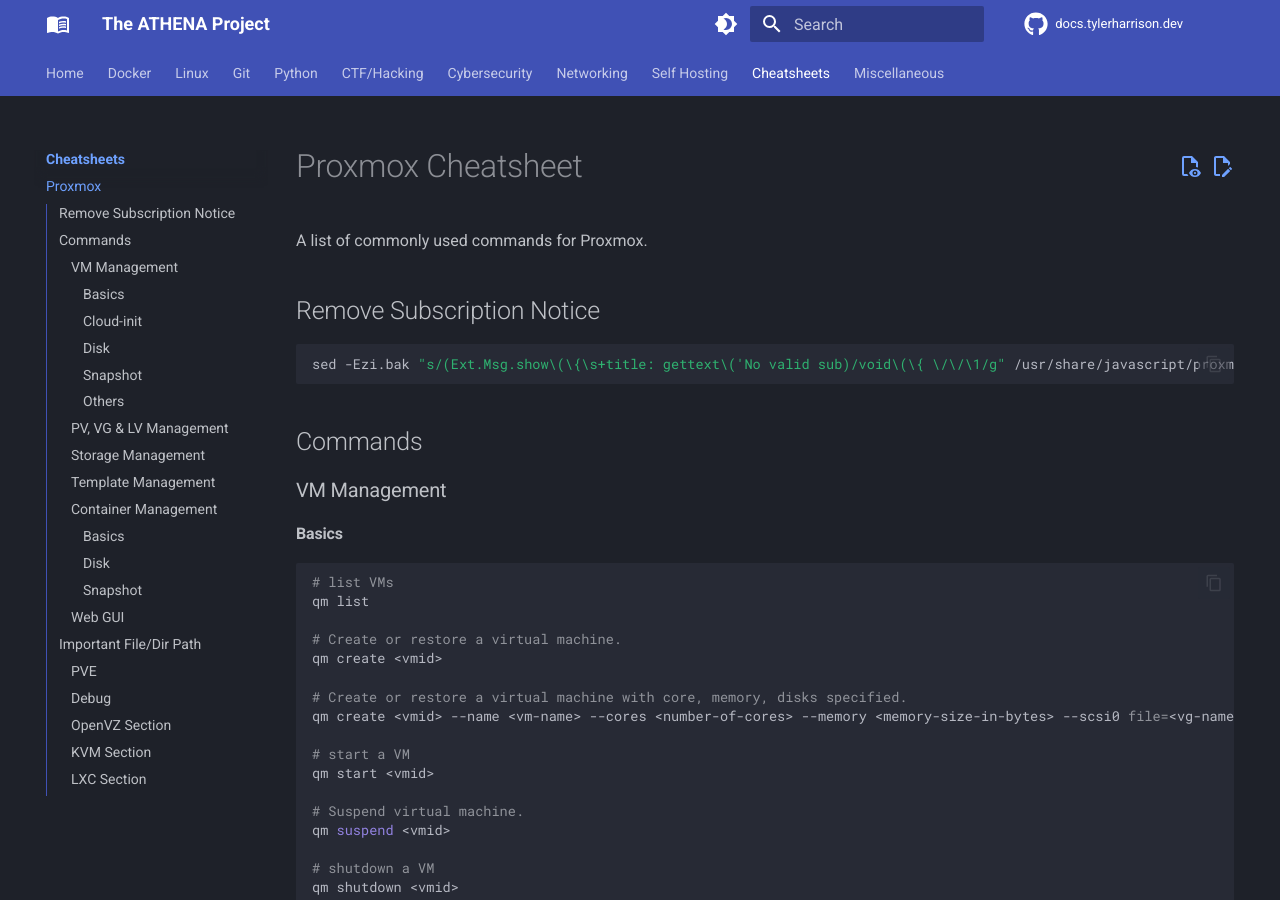
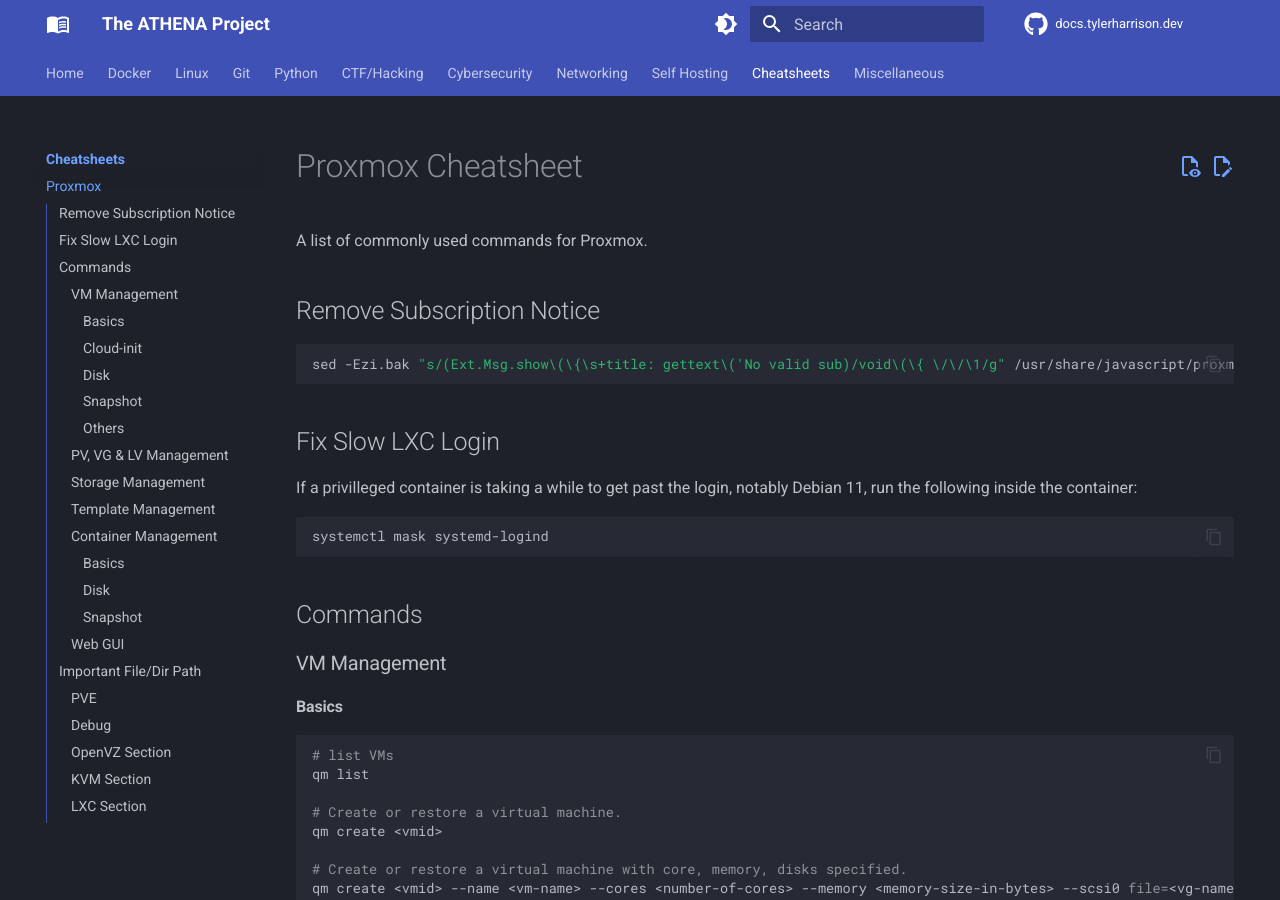
Before and after one commit to williamhatcher/docs.tylerharrison.dev, an MkDocs documentation site: the page built from docs/cheatsheets/proxmox.md, in a window 1280 px wide and 900 px high. Built offline with MkDocs 1.6.1 and Material for MkDocs 9.7.7, drawn with Linux system fonts in a browser that asks for light colours; comment, search, counter and statistics services are not loaded.

Commit message:
Update proxmox.md

````diff
--- a/docs/cheatsheets/proxmox.md
+++ b/docs/cheatsheets/proxmox.md
@@ -6,6 +6,14 @@ A list of commonly used commands for Proxmox.
 
 ```bash
 sed -Ezi.bak "s/(Ext.Msg.show\(\{\s+title: gettext\('No valid sub)/void\(\{ \/\/\1/g" /usr/share/javascript/proxmox-widget-toolkit/proxmoxlib.js && systemctl restart pveproxy.service
+```
+
+## Fix Slow LXC Login
+
+If a privilleged container is taking a while to get past the login, notably Debian 11, run the following inside the container:
+
+```bash
+systemctl mask systemd-logind
 ```
 
 ## Commands
````
